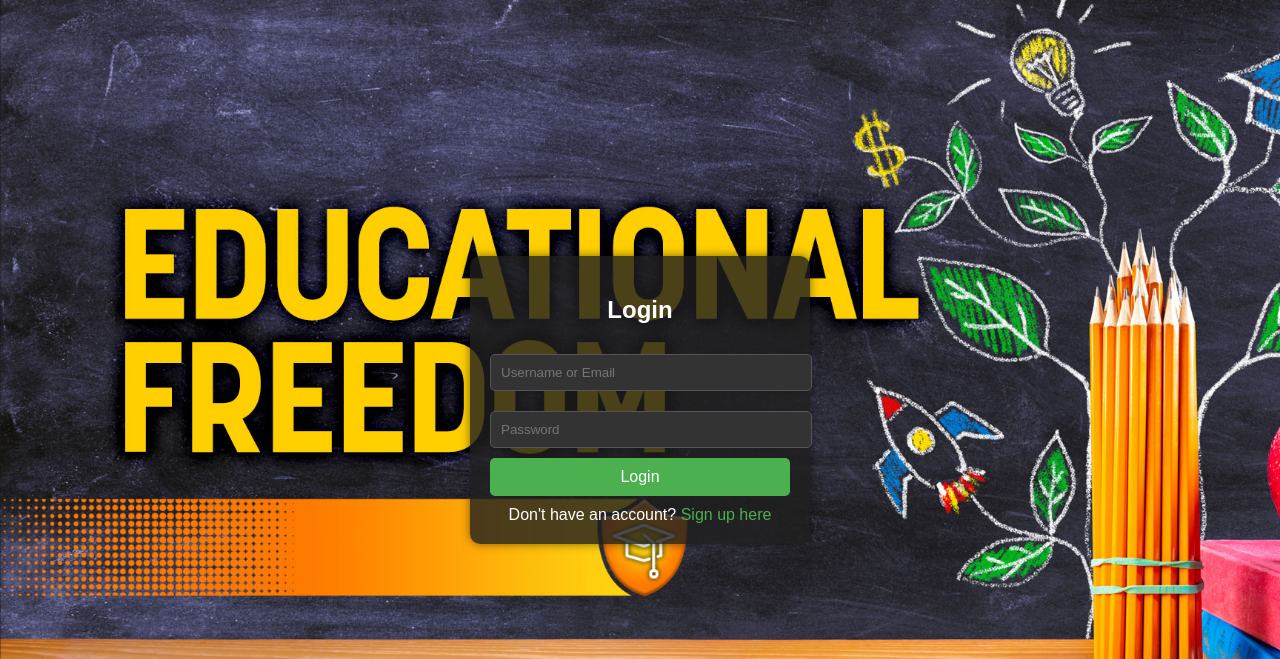
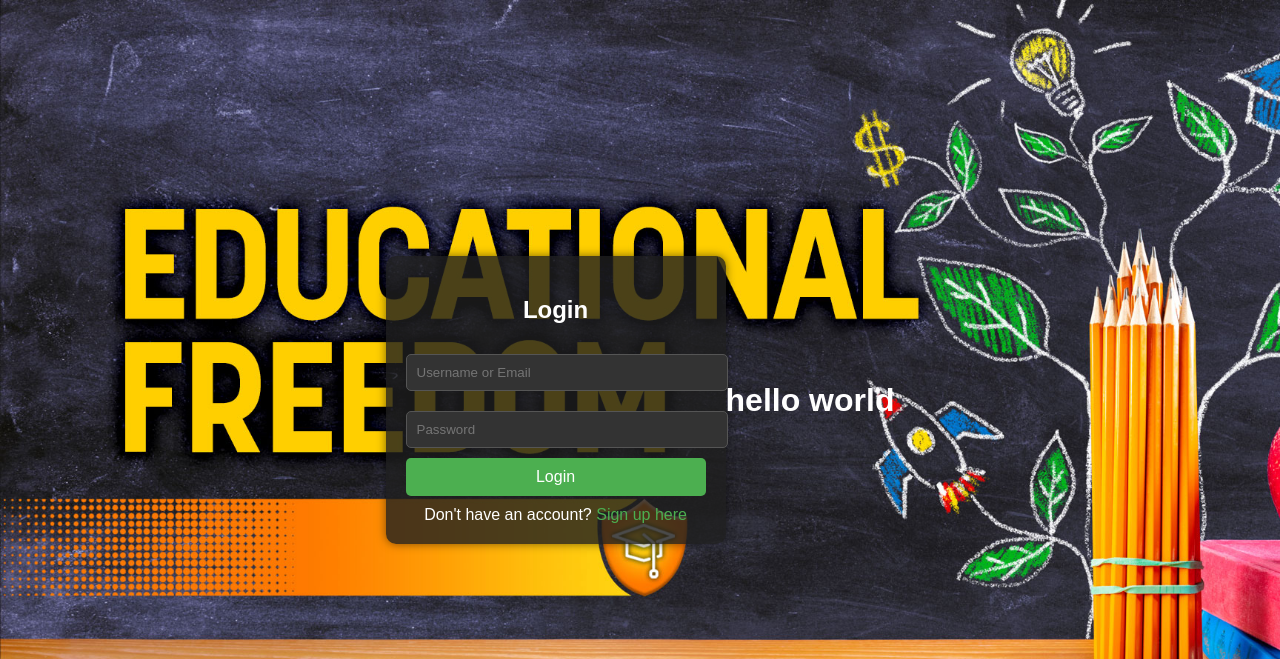
Before and after one commit to Elshaday1Birhanu/Add-change-password-and-Logout, a PHP site: page /login.php in a window 1280 px wide. Shown: the top 659 px of the page. Run offline with PHP 8.4, Linux system fonts and the light colour scheme.

Commit message:
check change

```diff
--- a/login.php
+++ b/login.php
@@ -142,6 +142,6 @@ if (isset($_POST['Login'])) {
         Don't have an account? <a href="index.php">Sign up here</a>
     </div>
 </div>
-
+<h1>hello world</h1>
 </body>
 </html>
```
